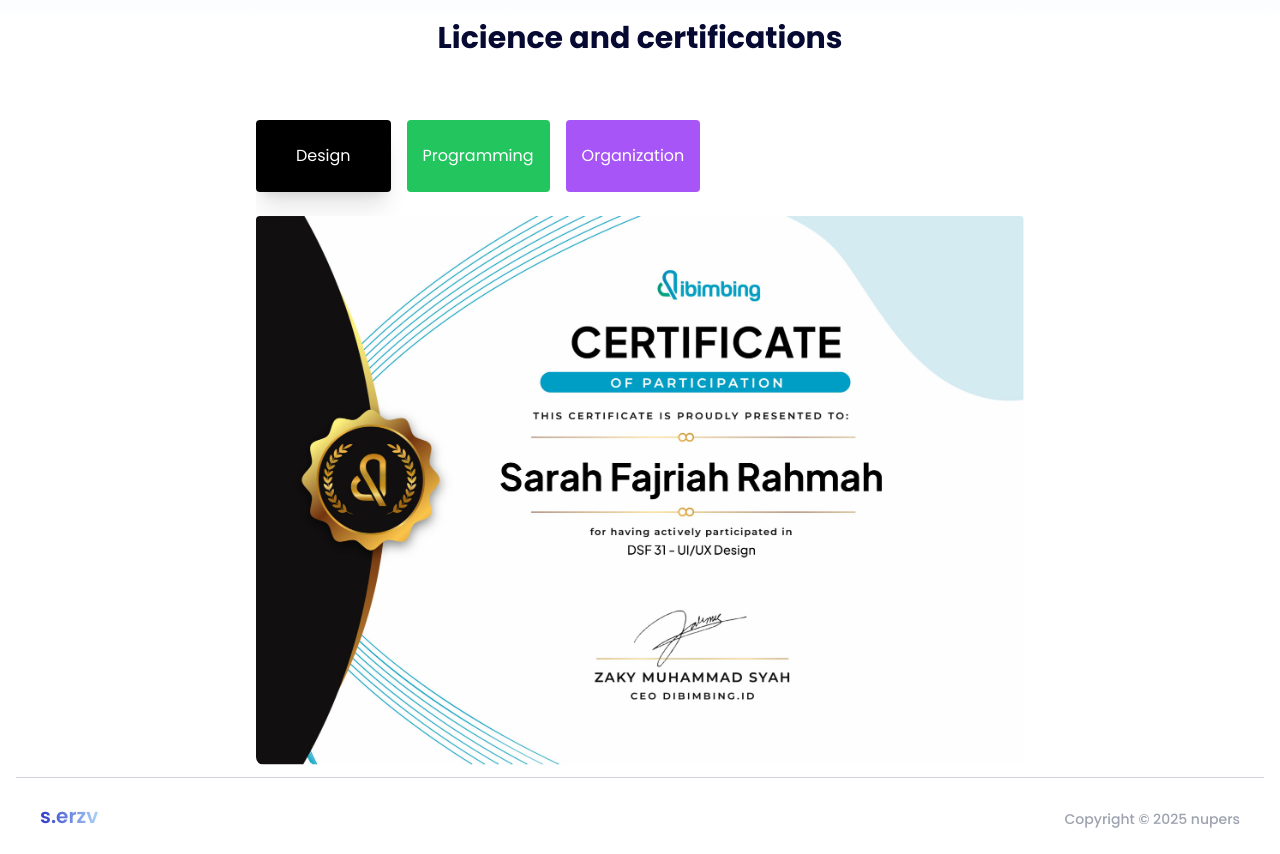
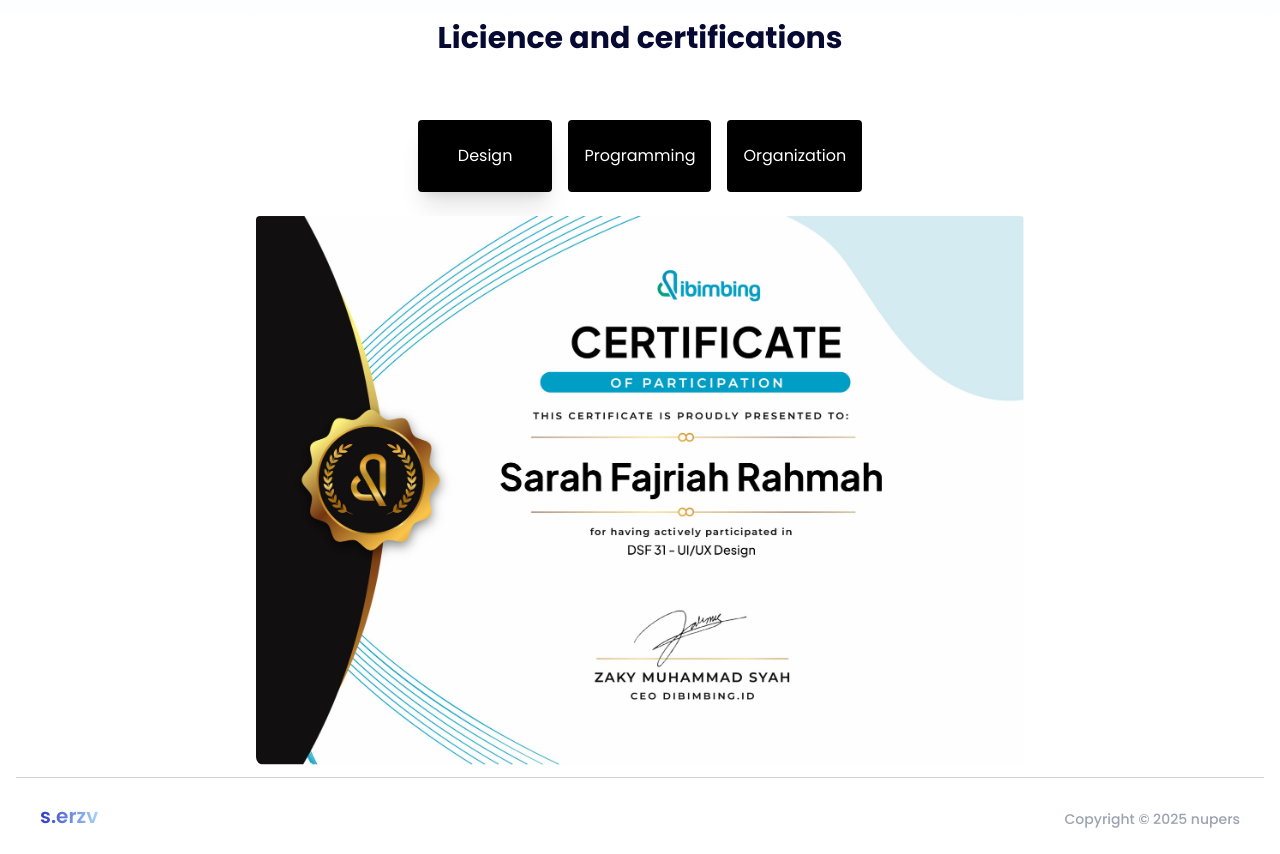
Before and after one commit to s-erzv/serzvPortfolio, a website: page about.html in a window 1280 px wide. Shown: the part 1060-1914 px from the top of the page. Drawn offline with Linux system fonts and the light colour scheme.

Commit message:
added more details

```diff
--- a/about.html
+++ b/about.html
@@ -200,7 +200,7 @@
                                 In addition, I have completed several courses covering front-end
                                 development, software development, logic programming, data
                                 visualization, various programming languages, and more.
-                              <a  id="openModal" onclick="showModalSkills('Website Administrator - Yayasan Al-Hadiid Cileungsi', '', './assets/img/Al-Hadiid.png')"
+                              <a  id="openModal" onclick="showModalSkills('Website Administrator - Yayasan Al-Hadiid Cileungsi', 'Managed and maintained the school\'s website, ensuring content was always up-to-date and relevant. Collaborated with various departments to gather and publish the latest information. Implemented new features per the school\'s needs. Ensured website security from cyber threats.', './assets/img/Al-Hadiid.png')"
                                href="#" class="text-gray-400 text-sm">Explore My Work <i class="fa-solid fa-arrow-up-right-from-square px-1"></i></a>
 
                             </p>
@@ -248,23 +248,23 @@
             </div>
          </section>
 
-         <section id="sertifikat">
+         <section id="sertifikat" class="bg-gradient-to-b dark:text-white dark:from-gray-900 dark:to-black pb-14">
             <div class="relative w-full max-w-3xl mx-auto overflow-hidden rounded-lg font-display">
                 <h1 class="font-bold text-center text-3xl">Licience and certifications</h1>
-                <div class="w-full mt-16">
+                <div class="w-full mt-16 items-center justify-center">
                     <!-- Kategori -->
-                    <div class="flex space-x-4 mb-6">
-                        <div class="bg-black cursor-pointer shadow-xl rounded items-center justify-center px-10 py-6" onclick="showCarousel('design')">
-                            <p class="text-white text-center">Design</p>
+                    <div class="flex space-x-4 mb-6 justify-center">
+                        <div class="bg-black dark:bg-white cursor-pointer shadow-xl rounded  hover:bg-gray-400 items-center justify-center px-10 py-6" onclick="showCarousel('design')">
+                            <p class="text-white dark:bg-cyan-300 text-center">Design</p>
                         </div>
                       <!-- <button
                         class="px-4 py-2 bg-blue-500 text-white rounded hover:bg-blue-600 focus:outline-none"
                         onclick="showCarousel('design')">Design</button> -->
                       <button
-                        class="px-4 py-2 bg-green-500 text-white rounded hover:bg-green-600 focus:outline-none"
+                        class="px-4 py-2 bg-black dark:bg-cyan-300 dark:text-black text-white rounded hover:bg-gray-400 focus:outline-none"
                         onclick="showCarousel('programming')">Programming</button>
                       <button
-                        class="px-4 py-2 bg-purple-500 text-white rounded hover:bg-purple-600 focus:outline-none"
+                        class="px-4 py-2 bg-black dark:bg-cyan-300 dark:text-black text-white rounded hover:bg-gray-400 focus:outline-none"
                         onclick="showCarousel('organization')">Organization</button>
                     </div>
 
```
Also changed, not shown: src/input.css (renamed from input.css).
